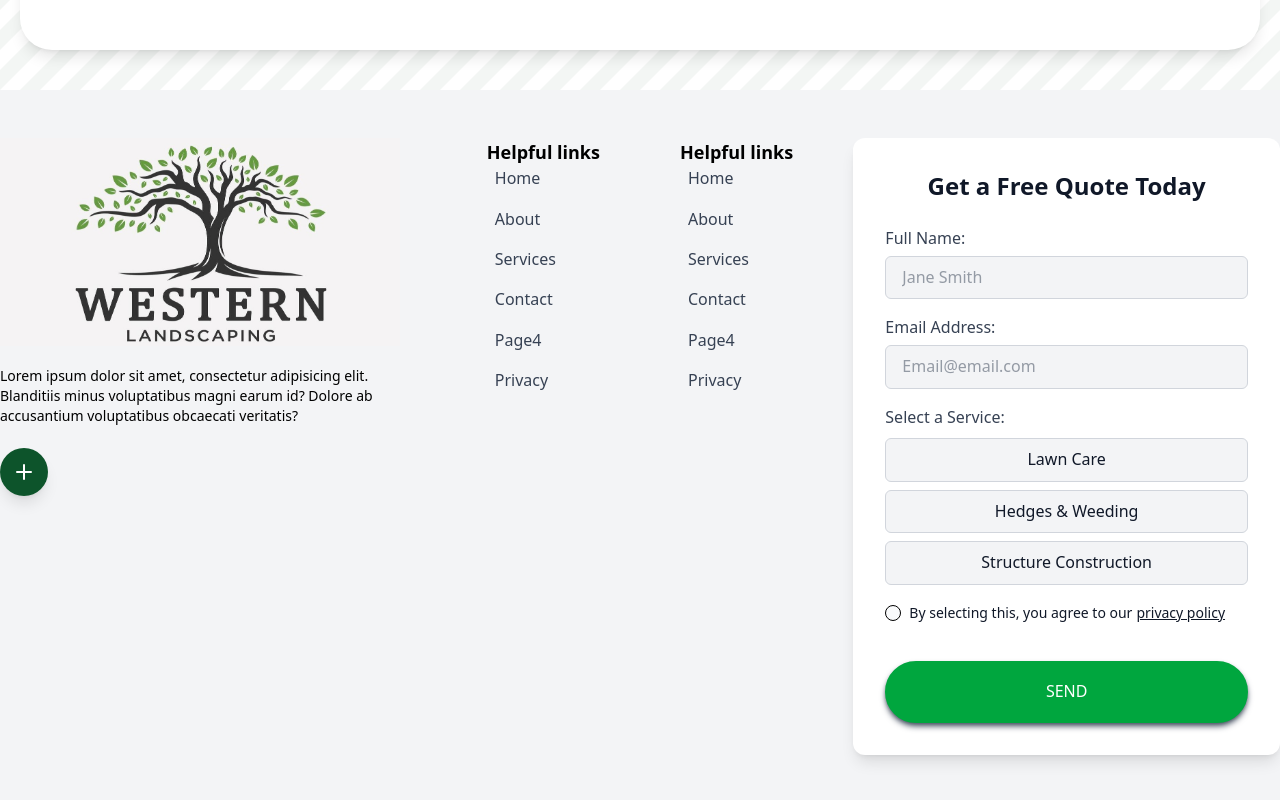
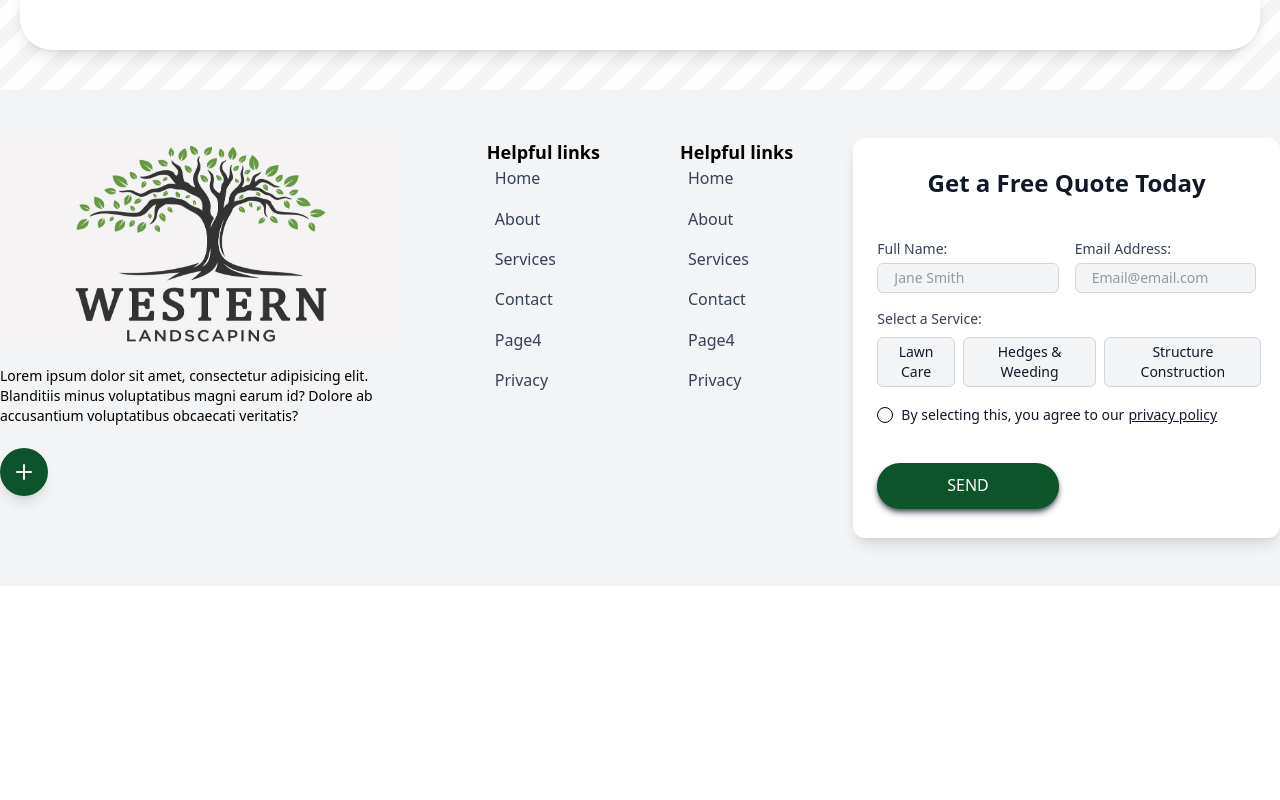
Before and after one commit to britt-young/standard-1, a React (Vite) app: page / in a window 1280 px wide. Shown: the part 3764-4564 px from the top of the page. After the commit the page ends 4350 px from the top, so only its background shows below. Built offline with nearby package versions, Linux system fonts and the light colour scheme.

Commit message:
footer contact form

```diff
--- a/src/Components/Footer.jsx
+++ b/src/Components/Footer.jsx
@@ -3,6 +3,7 @@
 import { IoMdArrowDropright } from "react-icons/io";
 import SpeedDialBtn from "./SpeedDialBtn";
 import ContactForm from "./ContactForm";
+import FooterContact from "./FooterContact";
 
 const pages = [
   { title: "Home", path: "/" },
@@ -87,7 +88,7 @@
         </div>
         {/* form */}
         <div className="w-1/3 flex items-center justify-center mx-auto my-auto">
-          <ContactForm/>
+          <FooterContact />
         </div>
       </div>
     </div>
--- /dev/null
+++ b/src/Components/FooterContact.jsx
@@ -0,0 +1,171 @@
+import { useState } from "react";
+import RippleProvider from "./Animations/RippleProvider";
+import { Field, Label, Checkbox } from "@headlessui/react";
+import { Link } from "react-router-dom";
+
+const FooterContact = () => {
+  const [selectedService, setSelectedService] = useState("");
+
+  const services = ["Lawn Care", "Hedges & Weeding", "Structure Construction"];
+
+  const [enabled, setEnabled] = useState(false);
+  const [submitted, setSubmitted] = useState(false);
+
+  const handleSubmit = async (e) => {
+    e.preventDefault();
+    const form = e.target;
+    const formData = new FormData(form);
+
+    // Required for Netlify to recognize the form
+    formData.append("form-name", form.getAttribute("name"));
+
+    try {
+      await fetch("/", {
+        method: "POST",
+        headers: { "Content-Type": "application/x-www-form-urlencoded" },
+        body: new URLSearchParams(formData).toString(),
+      });
+
+      setSubmitted(true);
+      form.reset();
+      setEnabled(false);
+    } catch (error) {
+      console.error("Form submission error:", error);
+      alert("There was a problem submitting the form.");
+    }
+  };
+  if (submitted) {
+    return (
+      <div className="flex flex-col mx-auto bg-white w-full max-w-lg rounded-xl p-8 shadow-lg py-20 text-center">
+        <h2 className="text-2xl font-bold text-gray-800">
+          Thank you for your message!
+        </h2>
+        <p className="mt-2 text-gray-600">
+          We’ll get back to you as soon as possible.
+        </p>
+      </div>
+    );
+  }
+  return (
+    <RippleProvider>
+      <div className="flex flex-col items-center justify-center mx-auto bg-white rounded-xl p-6 shadow-lg h-100 hover:scale-105 transition-all duration-500">
+        {/* Title */}
+        <h2 className="text-center mb-10 text-gray-900 text-2xl font-semibold">
+          Get a Free Quote Today
+        </h2>
+
+        <form
+          className="grid grid-cols-2 gap-4"
+          name="standard-1-contact"
+          method="POST"
+          data-netlify="true"
+          data-netlify-honeypot="bot-field"
+          onSubmit={handleSubmit}
+        >
+          {/* Hidden form metadata for Netlify */}
+          <input type="hidden" name="form-name" value="standard-1-contact" />
+          <p className="hidden">
+            <label>
+              Don’t fill this out if you’re human: <input name="bot-field" />
+            </label>
+          </p>
+
+          {/* Name */}
+          <label className="flex flex-col text-gray-700 font-medium text-sm">
+            Full Name:
+            <input
+              type="text"
+              name="name"
+              required
+              placeholder="Jane Smith"
+              className="mt-1 px-4 py-1 rounded-md border border-gray-300 bg-gray-100 focus:outline-none focus:ring-2 focus:ring-green-500"
+            />
+          </label>
+
+          {/* Email */}
+          <label className="flex flex-col text-gray-700 font-medium text-sm">
+            Email Address:
+            <input
+              type="email"
+              name="email"
+              required
+              placeholder="Email@email.com"
+              className="mt-1 px-4 py-1 rounded-md border border-gray-300 bg-gray-100 focus:outline-none focus:ring-2 focus:ring-green-500"
+            />
+          </label>
+
+          {/* Service Buttons */}
+          <div className="flex flex-col text-gray-700">
+            {/* Hidden input for Netlify */}
+            <input type="hidden" name="service" value={selectedService} />
+            <span className="mb-2 font-medium text-sm">Select a Service:</span>
+            <div className="flex flex-row gap-2 w-96">
+              {services.map((service) => (
+                <button
+                  key={service}
+                  type="button"
+                  name="services"
+                  required
+                  onClick={() => setSelectedService(service)}
+                  className={`px-1 py-1 text-sm rounded-md border transition-all duration-200 focus:outline-none cursor-pointer
+                    ${
+                      selectedService === service
+                        ? "bg-green-900 text-white border-green-900"
+                        : "bg-gray-100 text-gray-900 border-gray-300 hover:bg-gray-200"
+                    }`}
+                >
+                  {service}
+                </button>
+              ))}
+            </div>
+          </div>
+
+          {/* Privacy */}
+          <Field className="flex gap-x-2 col-span-2">
+            <div className="flex h-6 items-center">
+              <Checkbox
+                name="privacy"
+                checked={enabled}
+                onChange={setEnabled}
+                className="group block size-4 rounded-full border bg-gray-50 data-checked:bg-green-900"
+                required
+              >
+                <svg
+                  className="stroke-white opacity-0 group-data-checked:opacity-100"
+                  viewBox="0 0 14 14"
+                  fill="none"
+                >
+                  <path
+                    d="M3 8L6 11L11 3.5"
+                    strokeWidth={2}
+                    strokeLinecap="round"
+                    strokeLinejoin="round"
+                  />
+                </svg>
+              </Checkbox>
+            </div>
+            <Label className="text-sm text-gray-900 content-center">
+              By selecting this, you agree to our
+              <Link
+                to="/privacy"
+                className="underline ms-1 hover:text-green-600"
+              >
+                privacy policy
+              </Link>
+            </Label>
+          </Field>
+
+          {/* Submit Button */}
+          <button
+            type="submit"
+            className=" mt-5 bg-green-900 rounded-full border-2 border-green-900 px-4 py-2 text-center text-white uppercase shadow-md shadow-gray-600 hover:bg-transparent hover:text-black transition duration-500 cursor-pointer"
+          >
+            Send
+          </button>
+        </form>
+      </div>
+    </RippleProvider>
+  );
+};
+
+export default FooterContact;
```
